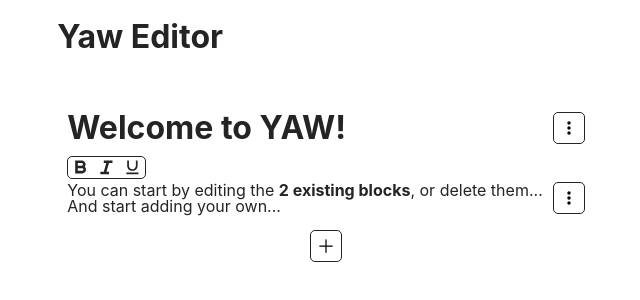
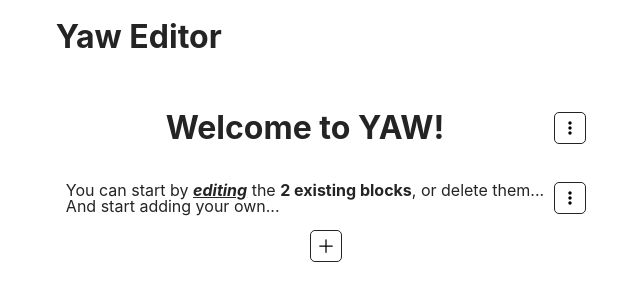
Before and after one commit to Holmes-EH/yaw-editor, a React (Vite) app: page / in a window 1280 px wide. Shown: the top 300 px of the page, without its empty margins (314-954 px from the left). Built offline with nearby package versions, Linux system fonts and the light colour scheme.

Commit message:
#6 :sparkles: add strong, em, u toolbar styling

```diff
--- a/index.html
+++ b/index.html
@@ -2,7 +2,6 @@
 <html lang="en">
   <head>
     <meta charset="UTF-8" />
-    <link rel="icon" type="image/svg+xml" href="/vite.svg" />
     <meta name="viewport" content="width=device-width, initial-scale=1.0" />
     <title>Vite + React + TS</title>
   </head>
--- a/src/App.tsx
+++ b/src/App.tsx
@@ -7,12 +7,13 @@ function App() {
       id: 'a-first-id-for-dummy-data',
       type: 'header',
       data: { level: 1, text: 'Welcome to YAW!' },
+      style: { textAlign: 'center' },
     },
     {
       id: 'a-second-id-for-dummy-data',
       type: 'paragraph',
       data: {
-        text: 'You can start by editing the <b>2 existing blocks</b>, or delete them...\nAnd start adding your own...',
+        text: 'You can start by <u><em><strong>editing</strong></em></u> the <strong>2 existing blocks</strong>, or delete them...\nAnd start adding your own...',
       },
     },
   ])
--- a/src/components/EditableBlockData.tsx
+++ b/src/components/EditableBlockData.tsx
@@ -3,6 +3,11 @@ import parse from 'html-react-parser'
 import { IContentBlock } from './interfaces'
 
 import { BiBold, BiItalic, BiUnderline } from 'react-icons/bi'
+
+interface ISelectedTextNode {
+  text: string
+  focusNode: Element | null
+}
 
 const EditableBlockData = ({
   styleProps,
@@ -24,11 +29,14 @@ const EditableBlockData = ({
   blockIndex: number
 }): ReactElement => {
   const [text, setText] = useState<string>('')
-  const [styleSelection, setStyleSelection] = useState<boolean>(false)
+  const [selectedTextNode, setSelectedTextNode] = useState<ISelectedTextNode | null>(null)
+  const [textIsSelected, setTextIsSelected] = useState<boolean>(false)
+  const [styleToolbarPositionX, setStyleToolbarPositionX] = useState(0)
+  const [styleToolbarPositionY, setStyleToolbarPositionY] = useState(0)
 
-  const updateState = (event: string | null): void => {
-    if (event !== null && event.length > 0) {
-      setText(event)
+  const updateState = (text: string | null): void => {
+    if (text !== null && text.length > 0) {
+      setText(text)
     }
   }
 
@@ -48,14 +56,66 @@ const EditableBlockData = ({
       }
     },
     onInput: (e) => {
-      updateState(e.currentTarget.innerText)
+      // TODO: MUST sanitize here
+      updateState(e.currentTarget.innerHTML)
     },
   }
 
-  const textSelected = () => {
+  const textSelected = (e: React.MouseEvent) => {
     const selection = document.getSelection()
-    if (selection?.toString().length === 0) return
-    setStyleSelection(true)
+
+    if (selection === null || selection.toString().length === 0) {
+      setSelectedTextNode(null)
+      setTextIsSelected(false)
+      return
+    }
+    setStyleToolbarPositionX(e.nativeEvent.offsetX)
+    setStyleToolbarPositionY(e.nativeEvent.offsetY - 20)
+    setSelectedTextNode({ text: selection.toString(), focusNode: selection.focusNode as Element })
+    setTextIsSelected(true)
+  }
+
+  const styleText = (type: string) => {
+    const textToTransform = block.data.text
+    if (
+      selectedTextNode === null ||
+      selectedTextNode.focusNode === null ||
+      selectedTextNode.text === null ||
+      textToTransform === undefined
+    ) {
+      return
+    }
+    let blockNewText: string | undefined
+    const parentNode = selectedTextNode.focusNode.parentNode
+    if (parentNode === undefined || parentNode === null) return
+
+    if (parentNode.nodeName !== 'P' && parentNode.nodeName !== 'UL') {
+      const parents: Element[] = []
+      const getParentNodes = (node: Element) => {
+        if (node.parentNode === null) return
+        if (node.parentNode.nodeName !== 'P' && node.parentElement) {
+          parents.push(node.parentElement)
+          getParentNodes(node.parentElement)
+        }
+      }
+      getParentNodes(selectedTextNode.focusNode)
+      const tagRegexp = new RegExp(`</?${type}>`, 'g')
+      blockNewText = textToTransform.replace(
+        parents[parents.length - 1].outerHTML,
+        parents[parents.length - 1].outerHTML.replace(tagRegexp, ''),
+      )
+    }
+    if (parentNode.nodeName === 'P' || parentNode.nodeName === 'UL') {
+      blockNewText = textToTransform.replace(
+        selectedTextNode.text,
+        `<${type}>${selectedTextNode.text}</${type}>`,
+      )
+    }
+
+    if (blockNewText === undefined) return
+    setText(blockNewText)
+    setTextIsSelected(false)
+    updateBlocks({ index: blockIndex, text: blockNewText })
   }
 
   switch (block.type) {
@@ -75,12 +135,17 @@ const EditableBlockData = ({
     default:
       return (
         <>
-          <div style={textStylingToolbarStyles}>
-            <BiBold />
-            <BiItalic />
-            <BiUnderline />
-          </div>
-          <p {...editableBlockProps} onMouseUp={textSelected}>
+          {textIsSelected && (
+            <div
+              className="text-style-toolbar"
+              style={{ left: styleToolbarPositionX, top: styleToolbarPositionY }}
+            >
+              <BiBold onClick={() => styleText('strong')} />
+              <BiItalic onClick={() => styleText('em')} />
+              <BiUnderline onClick={() => styleText('u')} />
+            </div>
+          )}
+          <p {...editableBlockProps} onMouseUp={(e: React.MouseEvent) => textSelected(e)}>
             {parse(block.data.text || '')}
           </p>
         </>
@@ -89,14 +154,3 @@ const EditableBlockData = ({
 }
 
 export default EditableBlockData
-
-const textStylingToolbarStyles: React.CSSProperties = {
-  display: 'flex',
-  fontSize: '1.3em',
-  position: 'absolute',
-  top: '-10px',
-  border: '1px solid',
-  borderRadius: '5px',
-  gap: '5px',
-  padding: '0 2px',
-}
--- a/src/index.css
+++ b/src/index.css
@@ -58,6 +58,25 @@ button:hover,
 .option-element.delete {
   color: var(--delete);
 }
+.text-style-toolbar {
+  display: flex;
+  z-index: 1;
+  background-color: var(--dark);
+  font-size: 1.3em;
+  position: absolute;
+  border: 1px solid;
+  border-radius: 5px;
+  gap: 5px;
+  padding: 0 2px;
+}
+.text-style-toolbar > * {
+  cursor: pointer;
+  transition: all 0.3s ease;
+}
+.text-style-toolbar > *:hover {
+  background-color: var(--white);
+  color: var(--dark);
+}
 
 @media (prefers-color-scheme: light) {
   :root {
```
